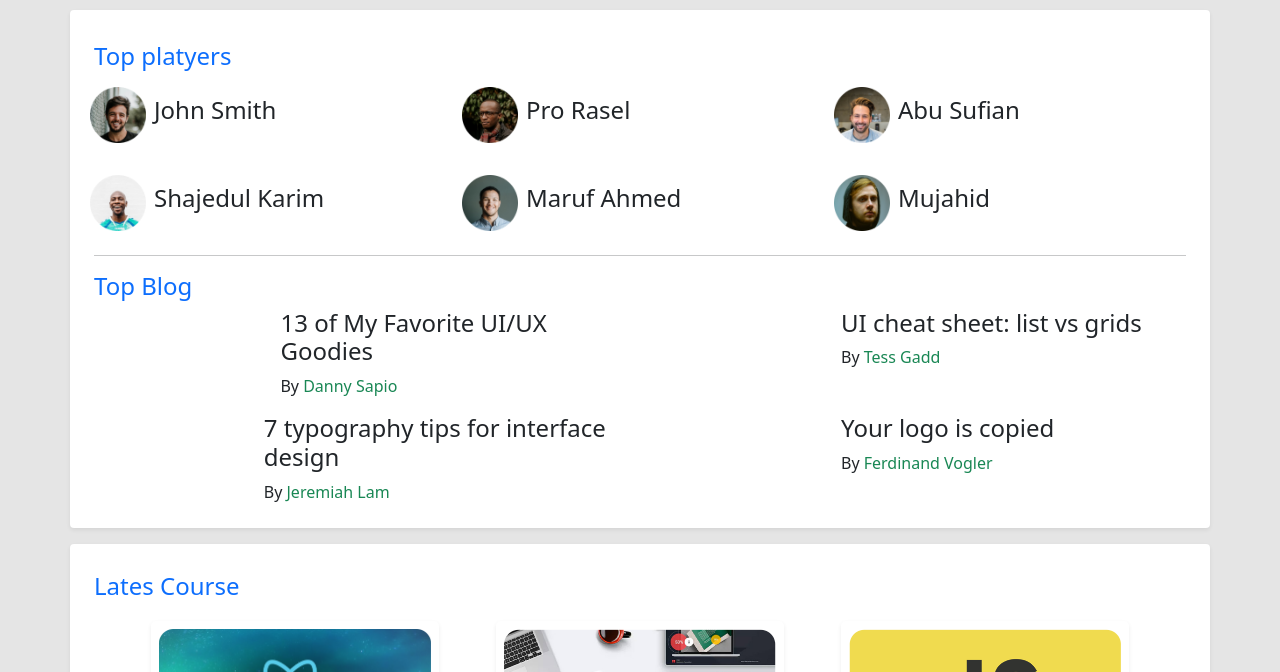
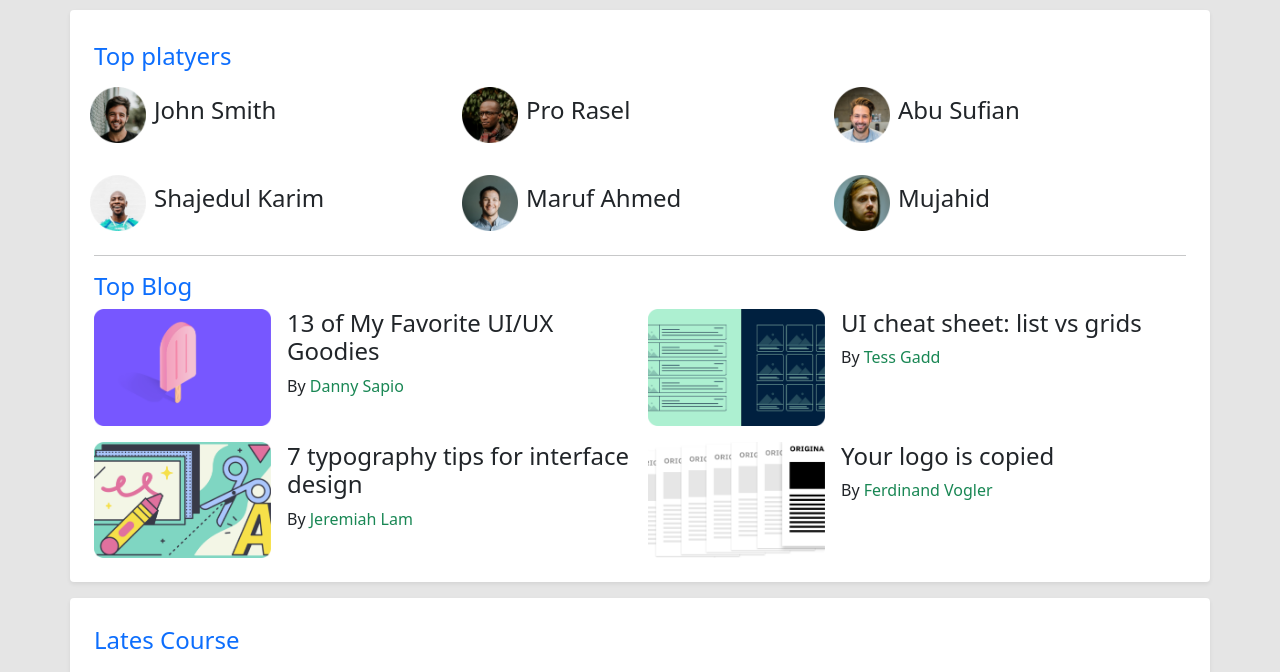
Before and after one commit to naimxno/leader-Board-bootstrap-, a plain HTML site: page index.html in a window 1280 px wide. Shown: the part 90-762 px from the top of the page. Drawn offline with nearby package versions, Linux system fonts and the light colour scheme; the site is published under a folder, as on GitHub Pages, so addresses that start at the root find nothing.

Commit message:
last-time

```diff
--- a/index.html
+++ b/index.html
@@ -82,28 +82,28 @@
         <h4 class="text-primary my-2">Top Blog</h4>
         <div class="row g-3">
           <div class="col-12 col-md-12 col-lg-6 d-flex">
-            <img width="177px" src="/images/blogs/blog-1.png" alt="">
+            <img width="177px" src="./images/blogs/blog-1.png" alt="">
             <div class="ms-3">
               <h4>13 of My Favorite UI/UX Goodies</h4>
               <p class="card-text">By <span class="text-success">Danny Sapio</span></p>
             </div>
           </div>
           <div class="col-12 col-md-12 col-lg-6 d-flex">
-            <img width="177px" src="/images/blogs/blog-2.png" alt="">
+            <img width="177px" src="./images/blogs/blog-2.png" alt="">
             <div class="ms-3">
               <h4>UI cheat sheet: list vs grids</h4>
               <p class="card-text">By <span class="text-success">Tess Gadd</span></p>
             </div>
           </div>
           <div class="col-12 col-md-12 col-lg-6 d-flex">
-            <img width="177px" src="/images/blogs/blog-3.png" alt="">
+            <img width="177px" src="./images/blogs/blog-3.png" alt="">
             <div class="ms-3">
               <h4>7 typography tips for interface design</h4>
               <p class="card-text">By <span class="text-success">Jeremiah Lam</span></p>
             </div>
           </div>
           <div class="col-12 col-md-12 col-lg-6 d-flex">
-            <img width="177px" src="/images/blogs/blog-4.png" alt="">
+            <img width="177px" src="./images/blogs/blog-4.png" alt="">
             <div class="ms-3">
               <h4>Your logo is copied</h4>
               <p class="card-text">By <span class="text-success">Ferdinand Vogler</span></p>
```
